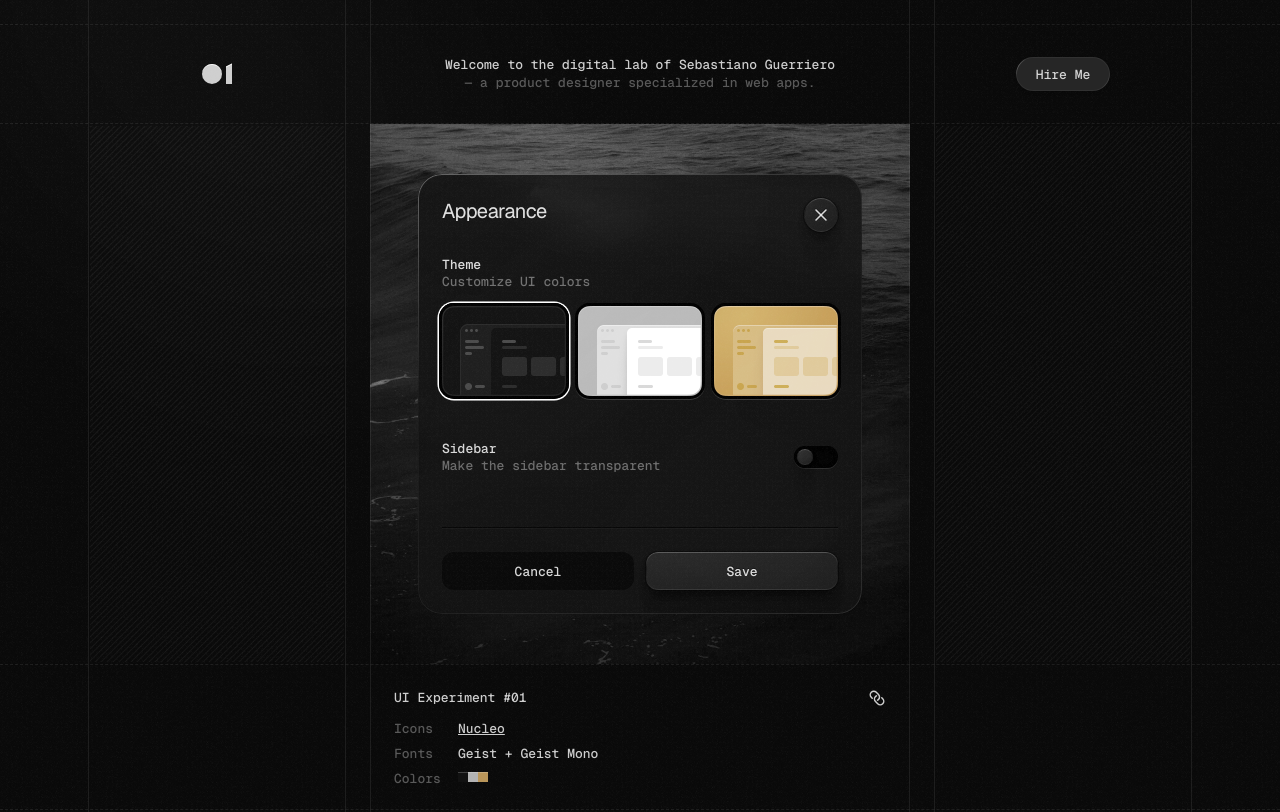
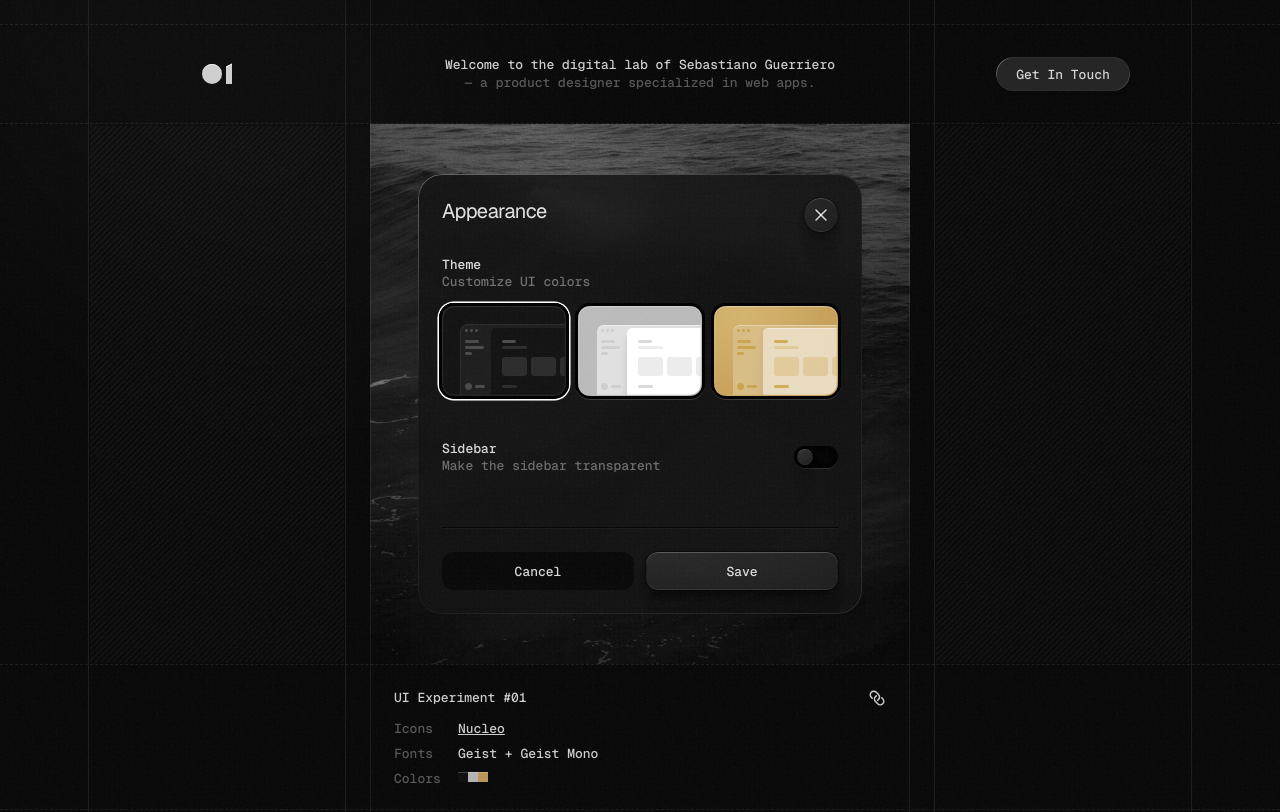
Before and after one commit to sebastiano-guerriero/lab01, a plain HTML site: page index.html in a window 1280 px wide. Shown: the top 812 px of the page. Drawn offline with nearby package versions, Linux system fonts and the light colour scheme; a script that the page names is missing.

Commit message:
updated contact links to "Get In Touch" with email address

```diff
--- a/index.html
+++ b/index.html
@@ -43,13 +43,13 @@
 
         <h1 style="--t-wrap: balance; --t-align: center; --bg--selection: oklch(100% 0 0 / .8); --color--selection: #0A0A0A; --lh: 1.4;">Welcome to the digital lab of Sebastiano Guerriero <span style="--op: .4; --d--at-sm: block; --bg--selection: oklch(100% 0 0 / .8); --color--selection: #0A0A0A;">— a product designer specialized in web apps.</span></h1>
 
-        <a class="btn" style="--ol--focus: ring; --d--at-md: none;" href="#hire-me">Hire Me<span class="btn-availability-indicator" aria-hidden="true"></span></a>
+        <a class="btn" style="--ol--focus: ring; --d--at-md: none;" href="mailto:se.guerriero@gmail.com">Get In Touch<span class="btn-availability-indicator" aria-hidden="true"></span></a>
       </div>
     </header>
 
     <!-- cta on desktop -->
     <div style="--d: none; --col-start: 4; --row-start: 2; --row: 1/-1; --just-cont: center; --align-items: start; --pt: 33px; --pos: relative; --z: 20; --d--at-md: flex;">
-      <a class="btn" style="--ol--focus: ring; --pos--at-md: sticky; --t--at-md: 33px; --mb--at-md: 40px; --z--at-md: 3;" href="#hire-me">Hire Me <span class="btn-availability-indicator" aria-hidden="true"></span></a>
+      <a class="btn" style="--ol--focus: ring; --pos--at-md: sticky; --t--at-md: 33px; --mb--at-md: 40px; --z--at-md: 3;" href="mailto:se.guerriero@gmail.com">Get In Touch <span class="btn-availability-indicator" aria-hidden="true"></span></a>
     </div>
 
     <!-- experiments -->
@@ -688,7 +688,7 @@
     </div>
   </main>
 
-  <footer id="hire-me" style="--bg: #fafafa; --pos: relative; --z: 2; --d: grid; --grid-tem-cols: 24px 1fr 24px; --min-h: 100dvh; --grid-tem-cols--at-sm: 1fr 33.75rem 1fr; --grid-tem-cols--at-md: 1fr 258px 540px 258px 1fr; --col-gap--at-md: 1.5rem;">
+  <footer id="hire-me" style="--bg: #fafafa; --pos: relative; --z: 2; --d: none; --grid-tem-cols: 24px 1fr 24px; --min-h: 100dvh; --grid-tem-cols--at-sm: 1fr 33.75rem 1fr; --grid-tem-cols--at-md: 1fr 258px 540px 258px 1fr; --col-gap--at-md: 1.5rem;">
     <div style="--col: 1/-1; --row: 1/-1; --d: grid; --grid-tem-cols: subgrid;">
       <!-- content -->
       <div style="--col: 1/-1; --d: grid; --grid-tem-cols: subgrid; --my: auto; --bd-y: 1px; --bd-style: dashed; --bd-color: hsl(0 0% 4% / .05);">
```
